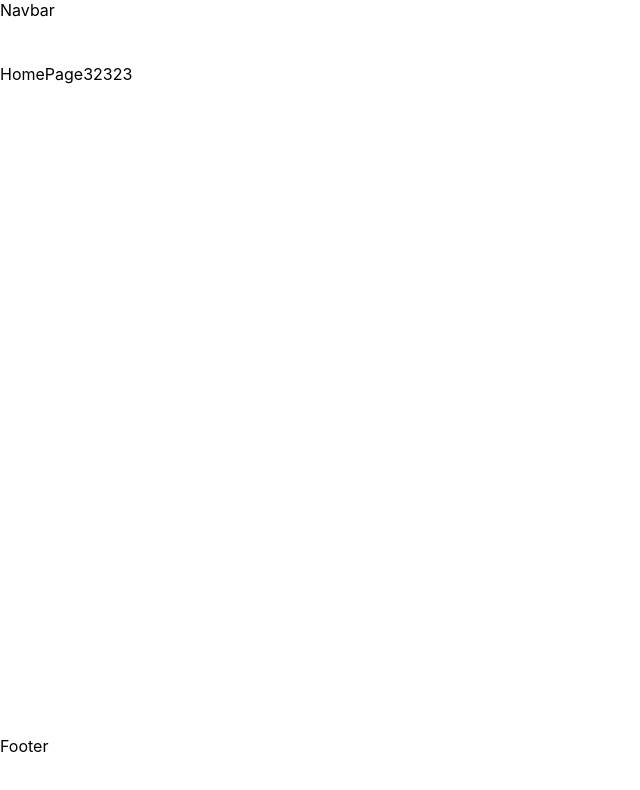
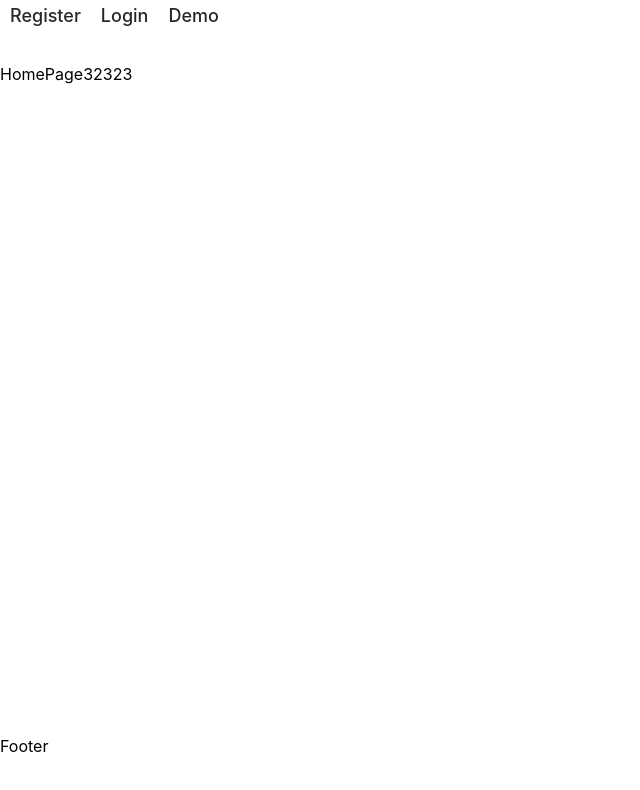
Before and after one commit to wiki-Arya-Team/wiki-aryia-frontend, a React (Create React App) app: page / in a window 1280 px wide. Shown: the top 790 px of the page, without its empty margins (0-640 px from the left). Built offline with nearby package versions, Linux system fonts and the light colour scheme.

Commit message:
the navbar structure and the routings have been changed

```diff
--- a/src/components/Navbar.js
+++ b/src/components/Navbar.js
@@ -1,7 +1,22 @@
 import React from "react";
+import '../css/navbar.css';
+import { Link } from "react-router-dom";
 
 const Navbar = () => {
-  return <header className="header">Navbar</header>;
+  return <header className="header">
+    <ul style={{ display: 'flex' }}>
+      <li>
+        <Link to='register'>Register</Link>
+      </li>
+      <li>
+        <Link to='login'>Login</Link>
+      </li>
+      <li>
+        <Link to='demo'>Demo</Link>
+      </li>
+    </ul>
+
+  </header>;
 };
 
 export default Navbar;
--- /dev/null
+++ b/src/css/navbar.css
@@ -0,0 +1,11 @@
+ul li {
+    list-style: none;
+    font-size: large;
+    padding: 5px 10px;
+    font-weight: 500;
+}
+
+ul li a {
+    text-decoration: none;
+    color: rgb(39, 39, 39);
+}
```
Also changed, not shown: src/App.css (+32 -12 lines).
